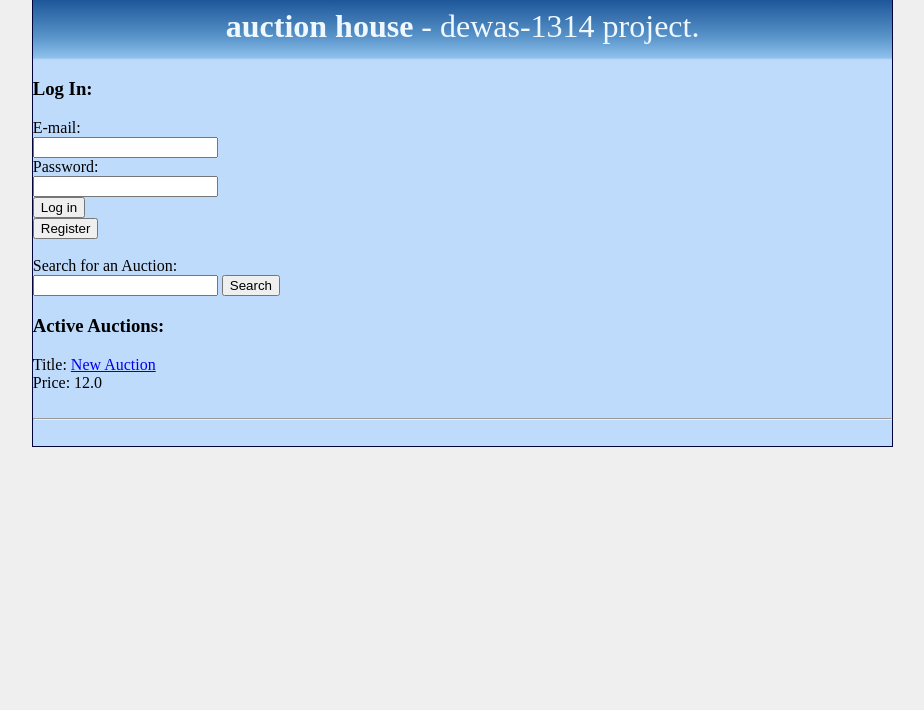
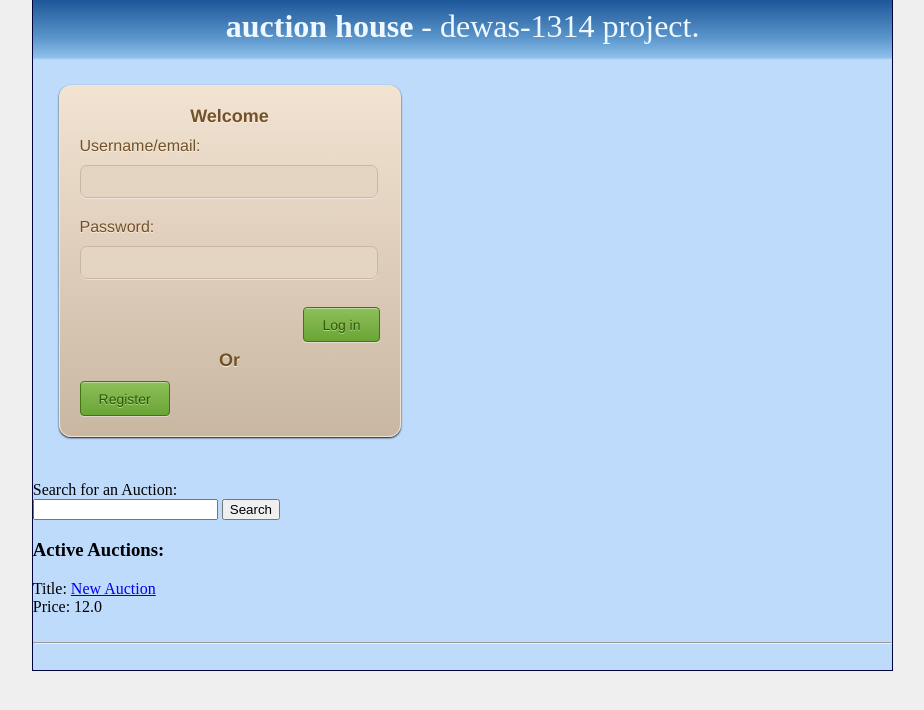
Before and after one commit to stigendresen/auction-house, a Django app: page /auctionhouse/ in a window 1280 px wide. Shown: the part 14-724 px from the top of the page, without its empty margins (179-1103 px from the left). Run offline with Django 3.2, Linux system fonts and the light colour scheme; data comes from the database, SQL or seed files in the repository; both versions use the stored data as it was after the commit; parts of the project's set-up code (start-up, migrations or seed data) failed here and were passed over.

Commit message:
Added a little bit of CSS code.
Does it need to work with IE ?

```diff
--- a/static/style.css
+++ b/static/style.css
@@ -41,3 +41,111 @@ header {
 footer {
 	border-bottom: 1px solid #010438;
 }
+
+.form-container {
+	margin: 3% 3% 3% 3%;
+   border: 1px solid #f2e3d2;
+   background: #c9b7a2;
+   background: -webkit-gradient(linear, left top, left bottom, from(#f2e3d2), to(#c9b7a2));
+   background: -webkit-linear-gradient(top, #f2e3d2, #c9b7a2);
+   background: -moz-linear-gradient(top, #f2e3d2, #c9b7a2);
+   background: -ms-linear-gradient(top, #f2e3d2, #c9b7a2);
+   background: -o-linear-gradient(top, #f2e3d2, #c9b7a2);
+   background-image: -ms-linear-gradient(top, #f2e3d2 0%, #c9b7a2 100%);
+   -webkit-border-radius: 12px;
+   -moz-border-radius: 12px;
+   border-radius: 12px;
+   -webkit-box-shadow: rgba(000,000,000,0.9) 0 1px 2px, inset rgba(255,255,255,0.4) 0 0px 0;
+   -moz-box-shadow: rgba(000,000,000,0.9) 0 1px 2px, inset rgba(255,255,255,0.4) 0 0px 0;
+   box-shadow: rgba(000,000,000,0.9) 0 1px 2px, inset rgba(255,255,255,0.4) 0 0px 0;
+   font-family: 'Helvetica Neue',Helvetica,sans-serif;
+   text-decoration: none;
+   vertical-align: middle;
+   min-width:300px;
+   padding:20px;
+   width:300px;
+   }
+.form-container h2 {
+   text-shadow: #fdf2e4 0 1px 0;
+   font-size:18px;
+   margin: 0 0 10px 0;
+   font-weight:bold;
+   text-align:center;
+    }
+
+.form-title {
+   margin-bottom:10px;
+   color: #725129;
+   text-shadow: #fdf2e4 0 1px 0;
+   }
+
+.form-field {
+   border: 1px solid #c9b7a2;
+   background: #e4d5c3;
+   -webkit-border-radius: 7px;
+   -moz-border-radius: 7px;
+   border-radius: 7px;
+   color: #c9b7a2;
+   -webkit-box-shadow: rgba(255,255,255,0.4) 0 1px 0, inset rgba(000,000,000,0.7) 0 0px 0px;
+   -moz-box-shadow: rgba(255,255,255,0.4) 0 1px 0, inset rgba(000,000,000,0.7) 0 0px 0px;
+   box-shadow: rgba(255,255,255,0.4) 0 1px 0, inset rgba(000,000,000,0.7) 0 0px 0px;
+   padding:8px;
+   margin-bottom:20px;
+   width:280px;
+}
+.form-field:focus {
+   background: #fff;
+   color: #725129;
+   }
+
+.submit-container {
+   margin:8px 0;
+   text-align:right;
+   }
+
+.submit-button {
+   border: 1px solid #447314;
+   background: #6aa436;
+   background: -webkit-gradient(linear, left top, left bottom, from(#8dc059), to(#6aa436));
+   background: -webkit-linear-gradient(top, #8dc059, #6aa436);
+   background: -moz-linear-gradient(top, #8dc059, #6aa436);
+   background: -ms-linear-gradient(top, #8dc059, #6aa436);
+   background: -o-linear-gradient(top, #8dc059, #6aa436);
+   background-image: -ms-linear-gradient(top, #8dc059 0%, #6aa436 100%);
+   -webkit-border-radius: 4px;
+   -moz-border-radius: 4px;
+   border-radius: 4px;
+   -webkit-box-shadow: rgba(255,255,255,0.4) 0 1px 0, inset rgba(255,255,255,0.4) 0 1px 0;
+   -moz-box-shadow: rgba(255,255,255,0.4) 0 1px 0, inset rgba(255,255,255,0.4) 0 1px 0;
+   box-shadow: rgba(255,255,255,0.4) 0 1px 0, inset rgba(255,255,255,0.4) 0 1px 0;
+   text-shadow: #addc7e 0 1px 0;
+   color: #31540c;
+   font-family: helvetica, serif;
+   padding: 8.5px 18px;
+   font-size: 14px;
+   text-decoration: none;
+   vertical-align: middle;.submit-button:hover {
+   border: 1px solid #447314;
+   text-shadow: #31540c 0 1px 0;
+   background: #6aa436;
+   background: -webkit-gradient(linear, left top, left bottom, from(#8dc059), to(#6aa436));
+   background: -webkit-linear-gradient(top, #8dc059, #6aa436);
+   background: -moz-linear-gradient(top, #8dc059, #6aa436);
+   background: -ms-linear-gradient(top, #8dc059, #6aa436);
+   background: -o-linear-gradient(top, #8dc059, #6aa436);
+   background-image: -ms-linear-gradient(top, #8dc059 0%, #6aa436 100%);
+   color: #fff;
+   }
+
+.submit-button:active {
+   text-shadow: #31540c 0 1px 0;
+   border: 1px solid #447314;
+   background: #8dc059;
+   background: -webkit-gradient(linear, left top, left bottom, from(#6aa436), to(#6aa436));
+   background: -webkit-linear-gradient(top, #6aa436, #8dc059);
+   background: -moz-linear-gradient(top, #6aa436, #8dc059);
+   background: -ms-linear-gradient(top, #6aa436, #8dc059);
+   background: -o-linear-gradient(top, #6aa436, #8dc059);
+   background-image: -ms-linear-gradient(top, #6aa436 0%, #8dc059 100%);
+   color: #fff;
+   }
--- a/templates/index.html
+++ b/templates/index.html
@@ -27,24 +27,27 @@
 {% endif %}
 
 {% if loggedin == False %}
-	<h3>Log In:</h3>
-	<form action="/login/" method="post">
+	<form class="form-container" action="/login/" method="post">
+		<div class="form-title"><h2>Welcome</h2></div>
+		<div class="form-title">Username/email:</div>
+		<input class="form-field" type="text" name="email" value=""><br>
 
-		<label>E-mail: </label><br>
-		<input type="text" name="email" value=""><br>
-
-		<label>Password: </label><br>
-		<input type="password" name="pword" value=""><br>
+		<div class="form-title">Password:</div>
+		<input class="form-field" type="password" name="pword" value=""><br>
 
 		{% csrf_token %}
+		<div class="submit-container">
+			<input class="submit-button" type="submit" value="Log in">
+		</div>
 
-		<input type="submit" value="Log in">
+		<form action="/auctionhouse/" method="post">
+			<div class="form-title"><h2>Or</h2></div>
+			{% csrf_token %}
+			<input class="submit-button" type="submit" value="Register">
+		</form>
+
 	</form>
 
-	<form action="/auctionhouse/" method="post">
-		{% csrf_token %}
-		<input type="submit" value="Register">
-	</form>
 
 	<br>
 {% endif %}
@@ -61,9 +64,9 @@
 	<label>Search for an Auction:</label><br>
 	<input type="search" name="searchauction">
 
-    {% csrf_token %}
+	{% csrf_token %}
 
-    <input type="submit" name="searchbutton" value="Search">
+	<input type="submit" name="searchbutton" value="Search">
 </form>
 
 <h3>Active Auctions:</h3>
```
Also changed, not shown: templates/user_profile.html (+4 -3 lines), db.sqlite3, templates/edit_auction.html (indentation only), templates/register_user.html (indentation only), templates/show_auction.html (indentation only).
